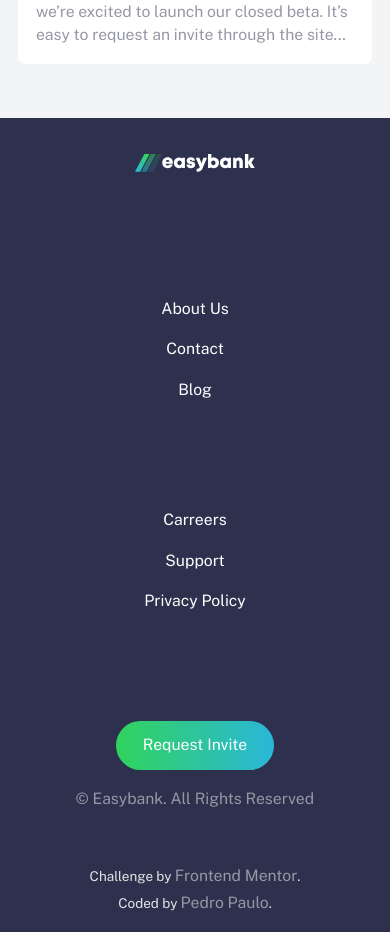
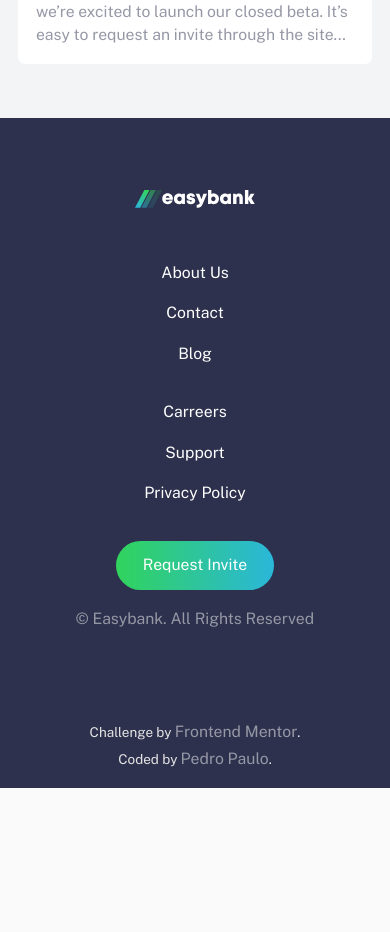
Before and after one commit to pedroosz/easybank-landing-page, a Next.js app: page / in a window 390 px wide. Shown: the part 4403-5335 px from the top of the page. After the commit the page ends 5191 px from the top, so only its background shows below. Built offline with nearby package versions, Linux system fonts and the light colour scheme.

Commit message:
:lipstick: adds more padding on the footer

```diff
--- a/src/components/Footer/index.tsx
+++ b/src/components/Footer/index.tsx
@@ -4,8 +4,8 @@
 
 export default function Footer() {
   return (
-    <footer className="w-full bg-dark-blue fill-white px-4 py-8">
-      <div className="mx-auto flex max-w-container flex-col items-center gap-24 text-center lg:flex-row lg:text-left">
+    <footer className="w-full bg-dark-blue fill-white px-4 py-16">
+      <div className="mx-auto flex max-w-container flex-col items-center gap-8 text-center lg:flex-row lg:gap-24 lg:text-left">
         <div className="flex flex-col items-center gap-4">
           <Image src="/logo-light.svg" alt="EasyBank" width={120} height={30} />
 
```
